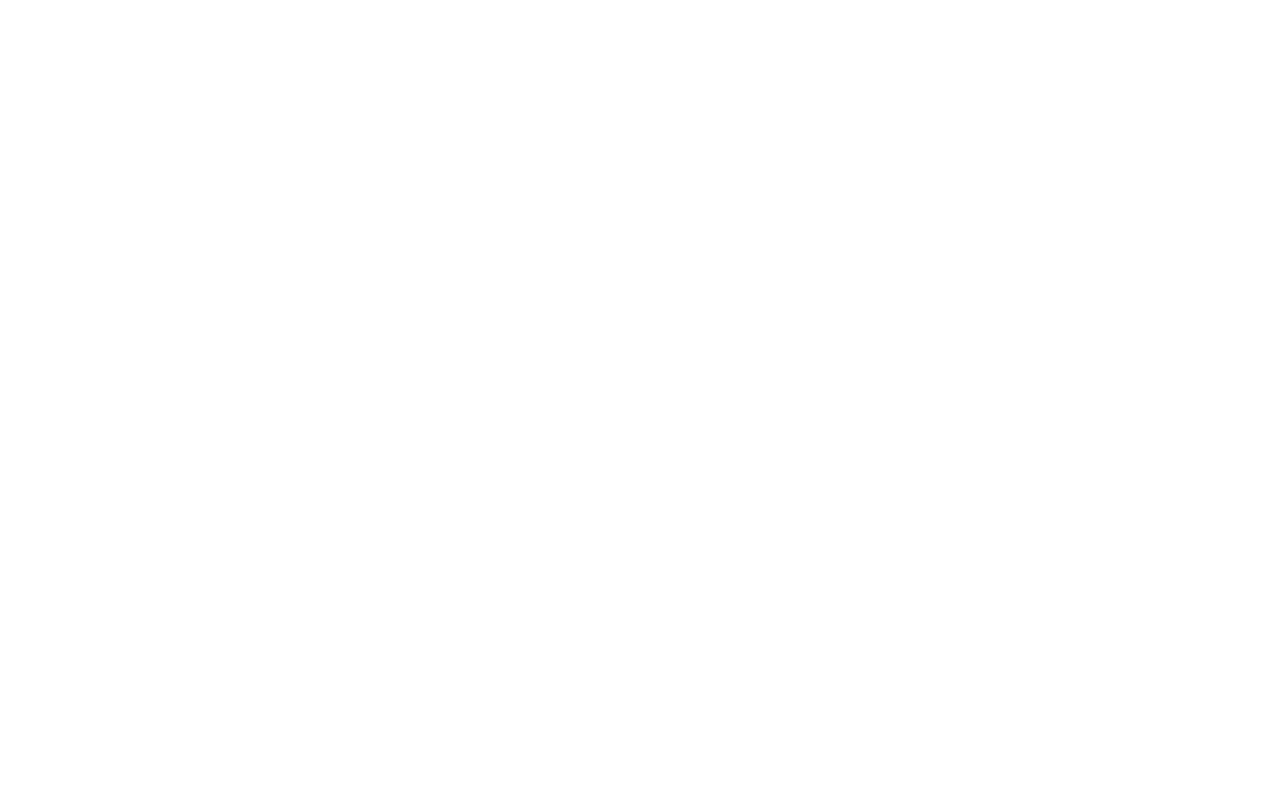
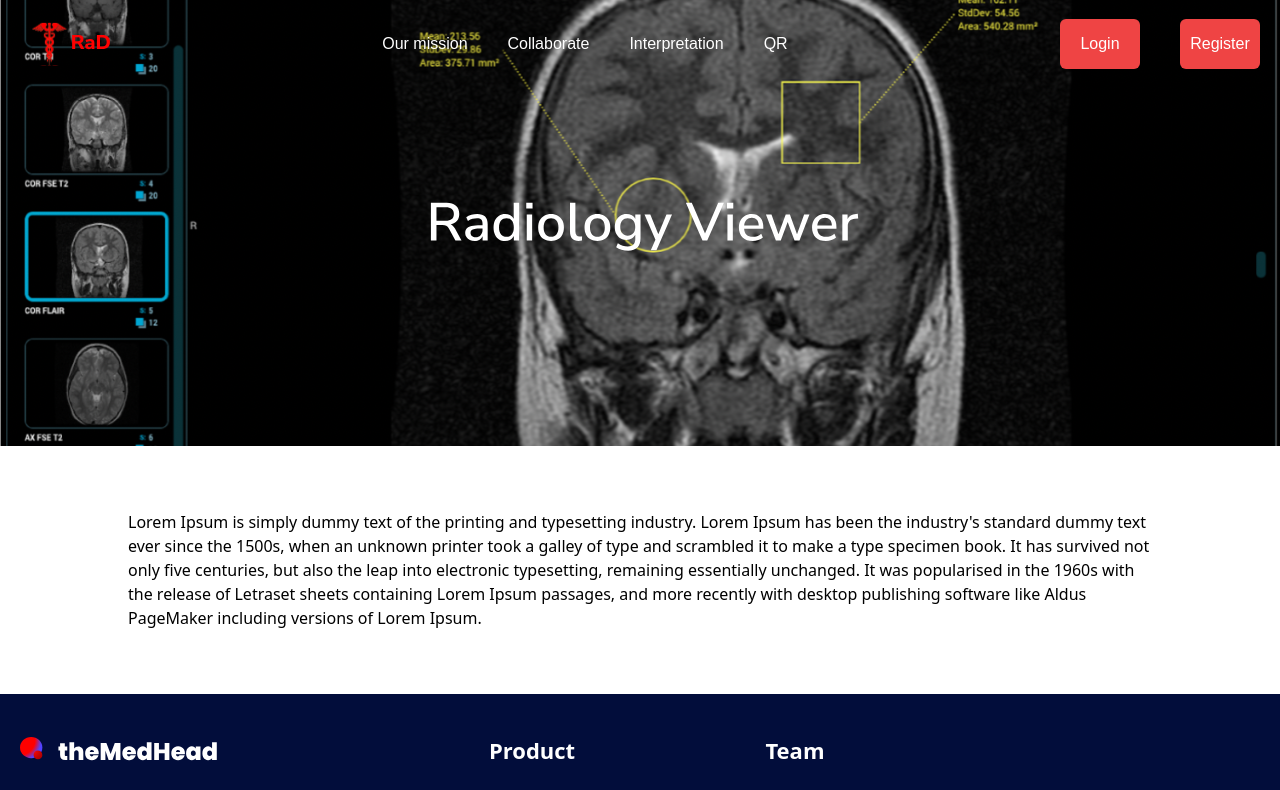
Before and after one commit to kaisergrimlock/SEPM-Project, a React (Create React App) app in the folder frontend/: page /about in a window 1280 px wide. Before the commit this address had no page. Shown: the top 790 px of the page. Built offline with nearby package versions, Linux system fonts and the light colour scheme.

Commit message:
our mission

```diff
--- a/frontend/src/App.js
+++ b/frontend/src/App.js
@@ -7,6 +7,7 @@
 import { AuthProvider } from "./context/AuthContext";
 import { MeetingRoom } from "./views/MeetingRoom";
 import { CreateRoom } from "./views/CreateRoom";
+import { OurMission } from "./views/OurMission";
 
 // import io from 'socket.io-client';
 // const io = io.connect('http://localhost:3000');
@@ -22,6 +23,7 @@
             <Route path="/register" element={<RegisterPage />}></Route>
             <Route path="/meeting" element={<MeetingRoom />}></Route>
             <Route path="/create" element={<CreateRoom />}></Route>
+            <Route path="/about" element={<OurMission />}></Route>
           </Routes>
         </AuthProvider>
       </Router>
--- a/frontend/src/components/header/Header.js
+++ b/frontend/src/components/header/Header.js
@@ -2,9 +2,8 @@
 import { DisplaySvg } from '../displaySvg/DisplaySvg'
 import { Navbar } from '../navbar/Navbar'
 import { PhoneNavbar } from '../navbar/PhoneNavbar'
-import advertisement from "../../assets/svg/advertisement.svg"
 import { CreateRoom } from '../../views/CreateRoom'
-export const Header = () => {
+export const Header = ({image}) => {
   const [createRoom, setCreateRoom] = useState(false)
 
   const handleCollaboration = () => {
@@ -19,13 +18,13 @@
       <header className='md:hidden block'>
         <PhoneNavbar handleCollaboration={handleCollaboration}/>
         <CreateRoom handleClosed ={handleClosed} createRoom={createRoom}/>
-        <DisplaySvg children={advertisement} note="undefined"/>
+        <DisplaySvg children={image} note="undefined"/>
       </header>
 
       <header className='hidden md:block'>
         <Navbar handleCollaboration={handleCollaboration}/>
         <CreateRoom handleClosed ={handleClosed} createRoom={createRoom}/>
-        <DisplaySvg children={advertisement} note="undefined"/>
+        <DisplaySvg children={image} note="undefined"/>
       </header>
     </>
   )
--- a/frontend/src/views/HomePage.js
+++ b/frontend/src/views/HomePage.js
@@ -5,11 +5,12 @@
 import heart from "../assets/svg/heart.svg";
 import stethoscope from "../assets/svg/stethoscope.svg";
 import doctorList from "../assets/svg/doctorList.svg";
+import advertisement from "../assets/svg/advertisement.svg"
 
 export const HomePage = () => {
   return (
     <>
-      <Header />
+      <Header image={advertisement}/>
       <main className="main bg-lightBlue2 w-full">
         <h1 className="text-center text-[48px] py-5 font-semibold">
           What you <span className="text-red-500">can do?</span>
--- /dev/null
+++ b/frontend/src/views/OurMission.js
@@ -0,0 +1,15 @@
+import React from 'react'
+import { Header } from '../components/header/Header'
+import advetisement2 from '../assets/svg/advertisement2.svg'
+import { Footer } from '../components/footer/Footer'
+export const OurMission = () => {
+  return (
+    <div>
+        <Header image={advetisement2} />
+        <main className="mx-32 my-16">
+            <p>Lorem Ipsum is simply dummy text of the printing and typesetting industry. Lorem Ipsum has been the industry's standard dummy text ever since the 1500s, when an unknown printer took a galley of type and scrambled it to make a type specimen book. It has survived not only five centuries, but also the leap into electronic typesetting, remaining essentially unchanged. It was popularised in the 1960s with the release of Letraset sheets containing Lorem Ipsum passages, and more recently with desktop publishing software like Aldus PageMaker including versions of Lorem Ipsum.</p>
+        </main>
+        <Footer />
+    </div>
+  )
+}
```
Also changed, not shown: frontend/src/assets/svg/advertisement2.svg (added).
